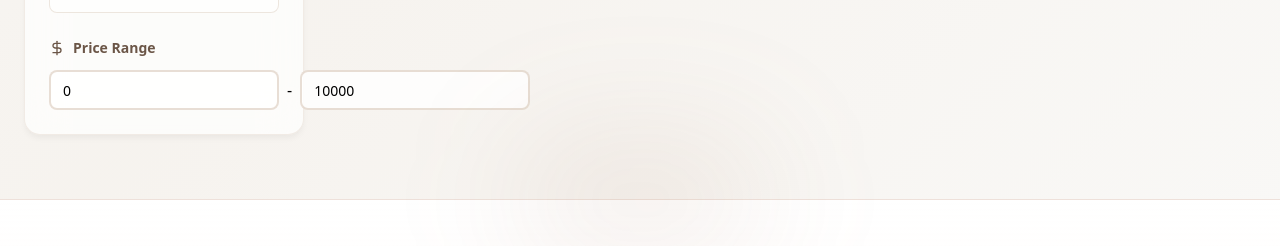
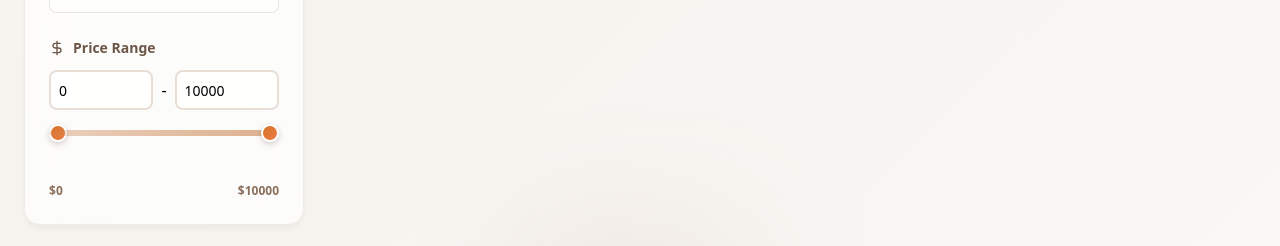
Before and after one commit to manavbansal1/CircleStay, a Next.js app: page /marketplace in a window 1280 px wide. Shown: the part 1011-1257 px from the top of the page. Built offline with nearby package versions, Linux system fonts and the light colour scheme; no server answers; the database is empty; sample sign-in values are in the browser's storage.

Commit message:
Fxed the box overflow issue

```diff
--- a/src/app/marketplace/page.module.css
+++ b/src/app/marketplace/page.module.css
@@ -212,18 +212,22 @@
     display: flex;
     flex-direction: column;
     gap: 0.75rem;
+    width: 100%;
 }
 
 .priceInputs {
     display: flex;
     align-items: center;
     gap: 0.5rem;
+    width: 100%;
 }
 
 .priceInput {
     flex: 1;
+    min-width: 0;
+    width: 100%;
     height: 2.5rem;
-    padding: 0 0.75rem;
+    padding: 0 0.5rem;
     border-radius: 0.5rem;
     border: 2px solid rgba(139, 92, 46, 0.2);
     background: rgba(255, 255, 255, 0.8);
@@ -235,6 +239,85 @@
     outline: none;
     border-color: hsl(25, 70%, 50%);
     box-shadow: 0 0 0 3px rgba(203, 134, 82, 0.1);
+}
+
+.sliderContainer {
+    position: relative;
+    height: 2rem;
+    margin: 0.5rem 0;
+}
+
+.rangeSlider {
+    position: absolute;
+    width: 100%;
+    height: 6px;
+    background: transparent;
+    pointer-events: none;
+    -webkit-appearance: none;
+    appearance: none;
+}
+
+.rangeSlider::-webkit-slider-runnable-track {
+    width: 100%;
+    height: 6px;
+    background: linear-gradient(to right, rgba(203, 134, 82, 0.2), rgba(203, 134, 82, 0.4));
+    border-radius: 3px;
+}
+
+.rangeSlider::-webkit-slider-thumb {
+    -webkit-appearance: none;
+    appearance: none;
+    width: 18px;
+    height: 18px;
+    border-radius: 50%;
+    background: linear-gradient(135deg, hsl(25, 70%, 50%), hsl(20, 80%, 60%));
+    cursor: pointer;
+    pointer-events: auto;
+    box-shadow: 0 2px 6px rgba(0, 0, 0, 0.2);
+    border: 2px solid white;
+    margin-top: -6px;
+    transition: all 0.2s;
+}
+
+.rangeSlider::-webkit-slider-thumb:hover {
+    transform: scale(1.15);
+    box-shadow: 0 3px 8px rgba(203, 134, 82, 0.4);
+}
+
+.rangeSlider::-webkit-slider-thumb:active {
+    transform: scale(1.05);
+}
+
+.rangeSlider::-moz-range-track {
+    width: 100%;
+    height: 6px;
+    background: linear-gradient(to right, rgba(203, 134, 82, 0.2), rgba(203, 134, 82, 0.4));
+    border-radius: 3px;
+}
+
+.rangeSlider::-moz-range-thumb {
+    width: 18px;
+    height: 18px;
+    border-radius: 50%;
+    background: linear-gradient(135deg, hsl(25, 70%, 50%), hsl(20, 80%, 60%));
+    cursor: pointer;
+    pointer-events: auto;
+    box-shadow: 0 2px 6px rgba(0, 0, 0, 0.2);
+    border: 2px solid white;
+    transition: all 0.2s;
+}
+
+.rangeSlider::-moz-range-thumb:hover {
+    transform: scale(1.15);
+    box-shadow: 0 3px 8px rgba(203, 134, 82, 0.4);
+}
+
+.priceLabels {
+    display: flex;
+    justify-content: space-between;
+    font-size: 0.75rem;
+    color: hsl(25, 20%, 45%);
+    font-weight: 600;
 }
 
 /* Content Area */
--- a/src/app/marketplace/page.tsx
+++ b/src/app/marketplace/page.tsx
@@ -217,6 +217,30 @@ export default function MarketplacePage() {
                                                 className={styles.priceInput}
                                             />
                                         </div>
+                                        <div className={styles.sliderContainer}>
+                                            <input
+                                                type="range"
+                                                min="0"
+                                                max={Math.max(...listings.map(l => l.price), 10000)}
+                                                value={priceRange[0]}
+                                                onChange={(e) => setPriceRange([Math.min(parseInt(e.target.value), priceRange[1] - 100), priceRange[1]])}
+                                                className={styles.rangeSlider}
+                                                style={{ zIndex: priceRange[0] > (Math.max(...listings.map(l => l.price), 10000) / 2) ? 5 : 3 }}
+                                            />
+                                            <input
+                                                type="range"
+                                                min="0"
+                                                max={Math.max(...listings.map(l => l.price), 10000)}
+                                                value={priceRange[1]}
+                                                onChange={(e) => setPriceRange([priceRange[0], Math.max(parseInt(e.target.value), priceRange[0] + 100)])}
+                                                className={styles.rangeSlider}
+                                                style={{ zIndex: priceRange[0] > (Math.max(...listings.map(l => l.price), 10000) / 2) ? 3 : 5 }}
+                                            />
+                                        </div>
+                                        <div className={styles.priceLabels}>
+                                            <span>${priceRange[0]}</span>
+                                            <span>${priceRange[1]}</span>
+                                        </div>
                                     </div>
                                 </div>
                             </div>
```
